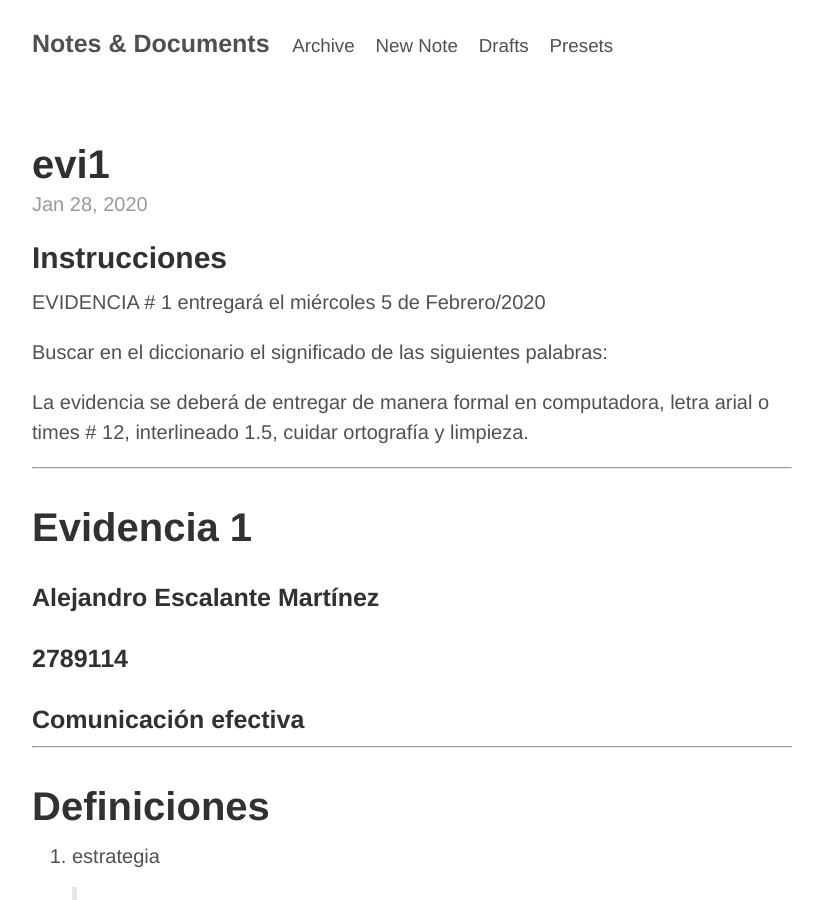
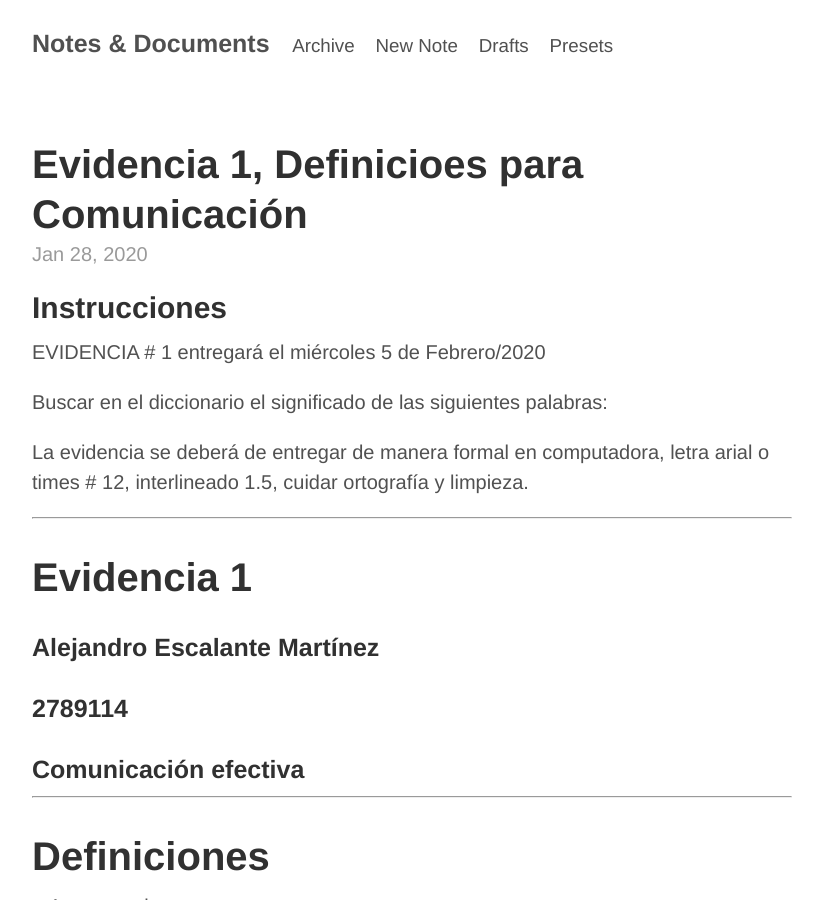
Before and after one commit to alex-esc/notes, a Jekyll site: the page built from _posts/2020-01-28-significado-palabras-evi.md, in a window 1280 px wide and 900 px high. Shown: the whole window, without its empty margins (228-1051 px from the left). Built offline with Jekyll 4.4.1, drawn with Linux system fonts in a browser that asks for light colours.

Commit message:
Update 2020-01-28-significado-palabras-evi.md

```diff
--- a/_posts/2020-01-28-significado-palabras-evi.md
+++ b/_posts/2020-01-28-significado-palabras-evi.md
@@ -1,6 +1,6 @@
 ---
 layout: 'post'
-title: 'evi1'
+title: 'Evidencia 1, Definicioes para Comunicación'
 tags:
 - tarea
 - Primer Semestre
```
